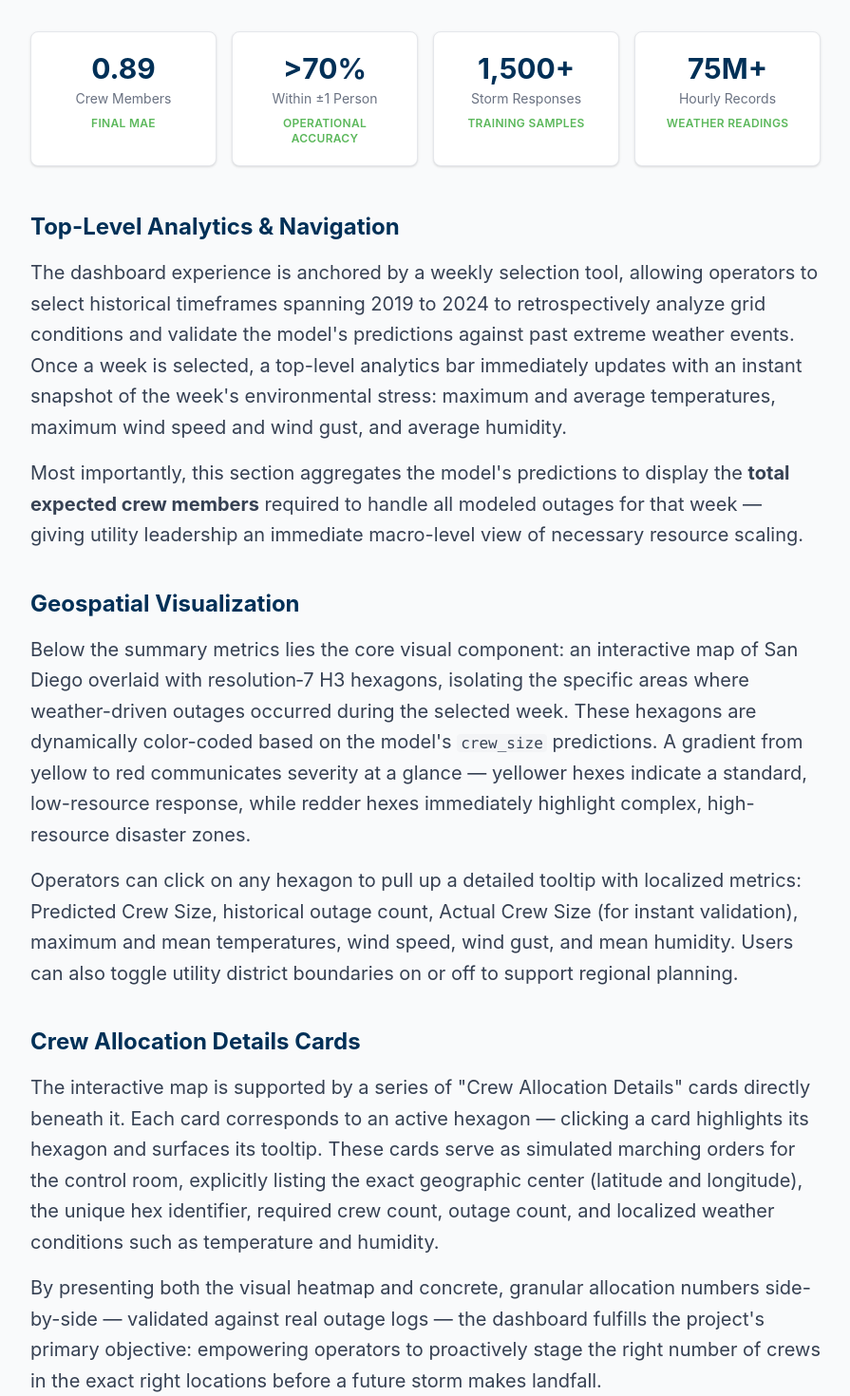
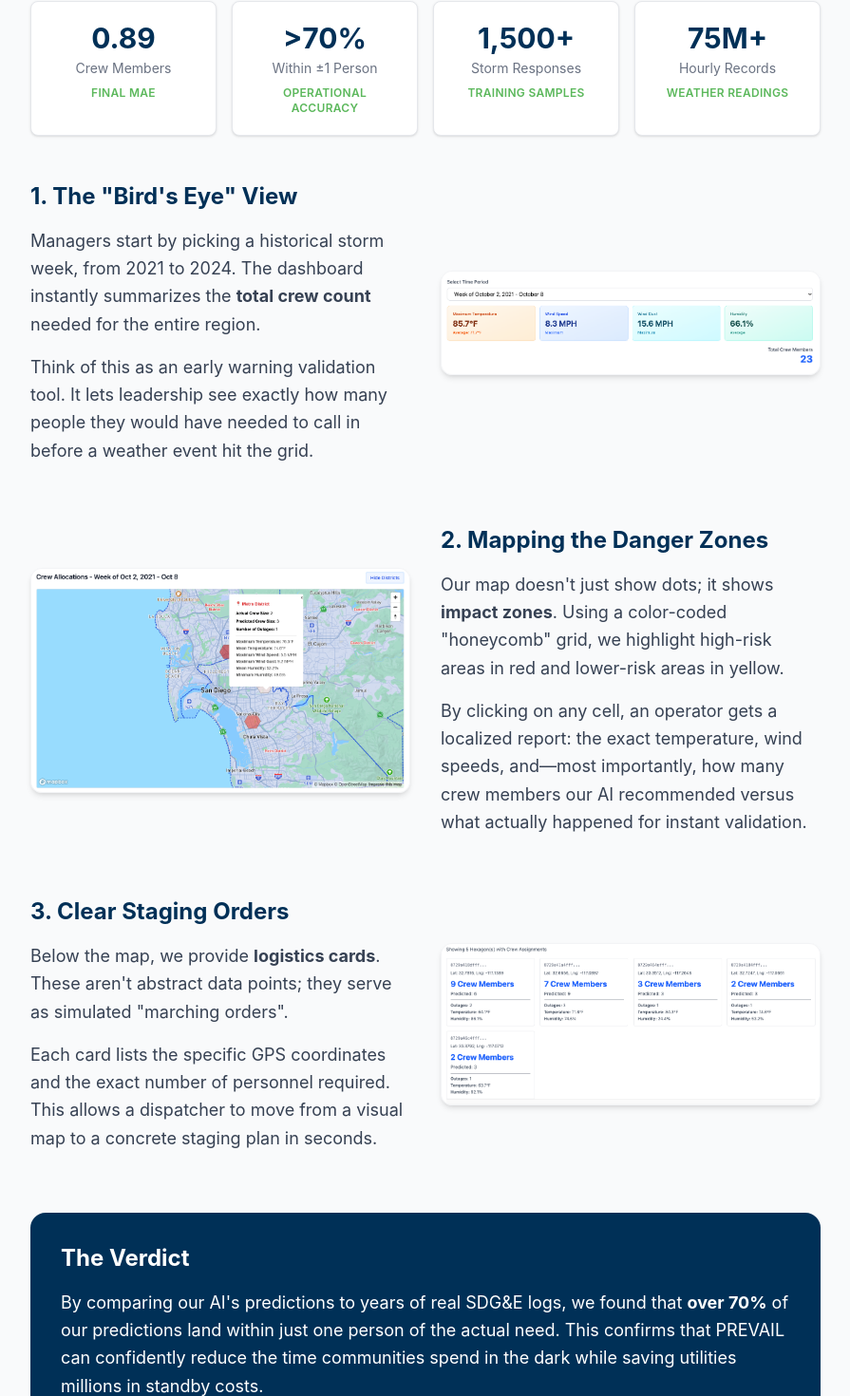
Before and after one commit to angela139/prevail-dashboard, a Next.js app: page / in a window 1280 px wide. Shown: the part 5341-6811 px from the top of the page at 95% size, without its empty margins (192-1087 px from the left). Built offline with nearby package versions, Linux system fonts and the light colour scheme.

Commit message:
Update page.tsx with tailored "Results" section.

```diff
--- a/app/page.tsx
+++ b/app/page.tsx
@@ -196,19 +196,13 @@ export default function Home() {
         {/* Results Section */}
 <section id="results" className="py-16">
   <h2 className="text-3xl md:text-4xl font-bold mb-6 text-sdge-navy border-b-4 border-sdge-yellow pb-3">
-            Results
+    Results & Impact
   </h2>
   <p className="text-lg md:text-xl mb-10 text-gray-700 leading-relaxed">
-            The primary deliverable of this project is not merely a trained
-            algorithm, but a fully functional, interactive web application: the
-            PREVAIL dashboard. By translating our Stacking Ensemble&apos;s
-            mathematical outputs into a visual interface, we connect raw
-            meteorological data with proactive utility management —
-            demonstrating high accuracy on historical events as a validated
-            framework for future live deployment.
+    PREVAIL isn't just a set of numbers; it's a living tool. We’ve turned our complex machine learning models into an interactive dashboard that helps utility managers &quot;see&quot; into the past to better plan for the future. By validating our model against real-world historical storms, we’ve proven that data-driven staging is ready for the real world.
   </p>
 
-          {/* Key Metrics */}
+  {/* Key Metrics Dashboard */}
   <div className="grid grid-cols-2 md:grid-cols-4 gap-4 mb-12">
     {[
       { label: "Final MAE", value: "0.89", unit: "Crew Members" },
@@ -230,7 +224,7 @@ export default function Home() {
     ].map((stat) => (
       <div
         key={stat.label}
-                className="bg-white rounded-lg shadow-sm border border-gray-200 p-5 text-center"
+        className="bg-white rounded-lg shadow-sm border border-gray-200 p-5 text-center hover:shadow-md transition-shadow"
       >
         <p className="text-2xl md:text-3xl font-bold text-sdge-navy">
           {stat.value}
@@ -243,81 +237,98 @@ export default function Home() {
     ))}
   </div>
 
-          {/* Top-Level Analytics */}
-          <div className="mb-10">
+  <div className="space-y-16">
+    {/* Feature 1: The Big Picture */}
+    <div className="flex flex-col md:flex-row gap-8 items-center">
+      <div className="md:w-1/2">
         <h3 className="text-2xl font-bold mb-4 text-sdge-navy">
-              Top-Level Analytics &amp; Navigation
+          1. The "Bird's Eye" View
         </h3>
-            <p className="text-lg md:text-xl mb-4 text-gray-700 leading-relaxed">
-              The dashboard experience is anchored by a weekly selection tool,
-              allowing operators to select historical timeframes spanning 2019
-              to 2024 to retrospectively analyze grid conditions and validate
-              the model&apos;s predictions against past extreme weather events.
-              Once a week is selected, a top-level analytics bar immediately
-              updates with an instant snapshot of the week&apos;s environmental
-              stress: maximum and average temperatures, maximum wind speed and
-              wind gust, and average humidity.
+        <p className="text-lg text-gray-700 leading-relaxed mb-4">
+          Managers start by picking a historical storm week, from 2021 to 2024.
+          The dashboard instantly summarizes the <strong>total crew count</strong> needed for the
+          entire region.
         </p>
-            <p className="text-lg md:text-xl text-gray-700 leading-relaxed">
-              Most importantly, this section aggregates the model&apos;s
-              predictions to display the{" "}
-              <strong>total expected crew members</strong> required to handle
-              all modeled outages for that week — giving utility leadership an
-              immediate macro-level view of necessary resource scaling.
+        <p className="text-lg text-gray-700 leading-relaxed">
+          Think of this as an early warning validation tool. It lets leadership see
+          exactly how many people they would have needed to call in before a weather
+          event hit the grid.
         </p>
       </div>
+      <div className="md:w-1/2">
+        <Image
+          src="dashboard_top_bar.png"
+          alt="A top-level analytics bar showing the total number of required crew numbers needed to deal with outages for the week."
+          width={600}
+          height={200}
+          className="rounded-xl shadow-md border border-gray-100"
+        />
+      </div>
+    </div>
 
-          {/* Geospatial Visualization */}
-          <div className="mb-10">
+    {/* Feature 2: The Interactive Heatmap */}
+    <div className="flex flex-col md:flex-row-reverse gap-8 items-center">
+      <div className="md:w-1/2">
         <h3 className="text-2xl font-bold mb-4 text-sdge-navy">
-              Geospatial Visualization
+          2. Mapping the Danger Zones
         </h3>
-            <p className="text-lg md:text-xl mb-4 text-gray-700 leading-relaxed">
-              Below the summary metrics lies the core visual component: an
-              interactive map of San Diego overlaid with resolution&#8209;7 H3
-              hexagons, isolating the specific areas where weather-driven
-              outages occurred during the selected week. These hexagons are
-              dynamically color-coded based on the model&apos;s{" "}
-              <code className="bg-gray-100 px-1 rounded font-mono text-base">
-                crew_size
-              </code>{" "}
-              predictions. A gradient from yellow to red communicates severity
-              at a glance — yellower hexes indicate a standard, low-resource
-              response, while redder hexes immediately highlight complex,
-              high-resource disaster zones.
+        <p className="text-lg text-gray-700 leading-relaxed mb-4">
+          Our map doesn't just show dots; it shows <strong>impact zones</strong>. Using a
+          color-coded &quot;honeycomb&quot; grid, we highlight high-risk areas in red
+          and lower-risk areas in yellow.
         </p>
-            <p className="text-lg md:text-xl text-gray-700 leading-relaxed">
-              Operators can click on any hexagon to pull up a detailed tooltip
-              with localized metrics: Predicted Crew Size, historical outage
-              count, Actual Crew Size (for instant validation), maximum and mean
-              temperatures, wind speed, wind gust, and mean humidity. Users can
-              also toggle utility district boundaries on or off to support
-              regional planning.
+        <p className="text-lg text-gray-700 leading-relaxed">
+          By clicking on any cell, an operator gets a localized report: the exact temperature,
+          wind speeds, and—most importantly, how many crew members our AI recommended versus what
+          actually happened for instant validation.
         </p>
       </div>
+      <div className="md:w-1/2">
+        <Image
+          src="dashboard_map.png"
+          alt="An interactive H3 map showing color-coded hazard zones."
+          width={600}
+          height={400}
+          className="rounded-xl shadow-md border border-gray-100"
+        />
+      </div>
+    </div>
 
-          {/* Crew Allocation Cards */}
-          <div>
+    {/* Feature 3: Actionable Dispatch Cards */}
+    <div className="flex flex-col md:flex-row gap-8 items-center">
+      <div className="md:w-1/2">
         <h3 className="text-2xl font-bold mb-4 text-sdge-navy">
-              Crew Allocation Details Cards
+          3. Clear Staging Orders
         </h3>
-            <p className="text-lg md:text-xl mb-4 text-gray-700 leading-relaxed">
-              The interactive map is supported by a series of &quot;Crew
-              Allocation Details&quot; cards directly beneath it. Each card
-              corresponds to an active hexagon — clicking a card highlights its
-              hexagon and surfaces its tooltip. These cards serve as simulated
-              marching orders for the control room, explicitly listing the exact
-              geographic center (latitude and longitude), the unique hex
-              identifier, required crew count, outage count, and localized
-              weather conditions such as temperature and humidity.
+        <p className="text-lg text-gray-700 leading-relaxed mb-4">
+          Below the map, we provide <strong>logistics cards</strong>. These aren't abstract data points;
+          they serve as simulated &quot;marching orders&quot;.
         </p>
-            <p className="text-lg md:text-xl text-gray-700 leading-relaxed">
-              By presenting both the visual heatmap and concrete, granular
-              allocation numbers side-by-side — validated against real outage
-              logs — the dashboard fulfills the project&apos;s primary
-              objective: empowering operators to proactively stage the right
-              number of crews in the exact right locations before a future storm
-              makes landfall.
+        <p className="text-lg text-gray-700 leading-relaxed">
+          Each card lists the specific GPS coordinates and the exact number of personnel
+          required. This allows a dispatcher to move from a visual map to a
+          concrete staging plan in seconds.
+        </p>
+      </div>
+      <div className="md:w-1/2">
+        <Image
+          src="dashboard_cards.png"
+          alt="Detailed crew allocation cards with GPS coordinates."
+          width={600}
+          height={300}
+          className="rounded-xl shadow-md border border-gray-100"
+        />
+      </div>
+    </div>
+  </div>
+
+  <div className="mt-16 p-8 bg-sdge-navy rounded-2xl text-white">
+    <h3 className="text-2xl font-bold mb-4">The Verdict</h3>
+    <p className="text-lg leading-relaxed">
+      By comparing our AI&apos;s predictions to years of real SDG&E logs, we found that <strong>over 70%</strong> of our predictions
+      land within just one person of the actual need. This confirms that PREVAIL can
+      confidently reduce the time communities spend in the dark while saving utilities millions
+      in standby costs.
     </p>
   </div>
 </section>
```
Lines whose indentation alone changed are shown as unchanged.
